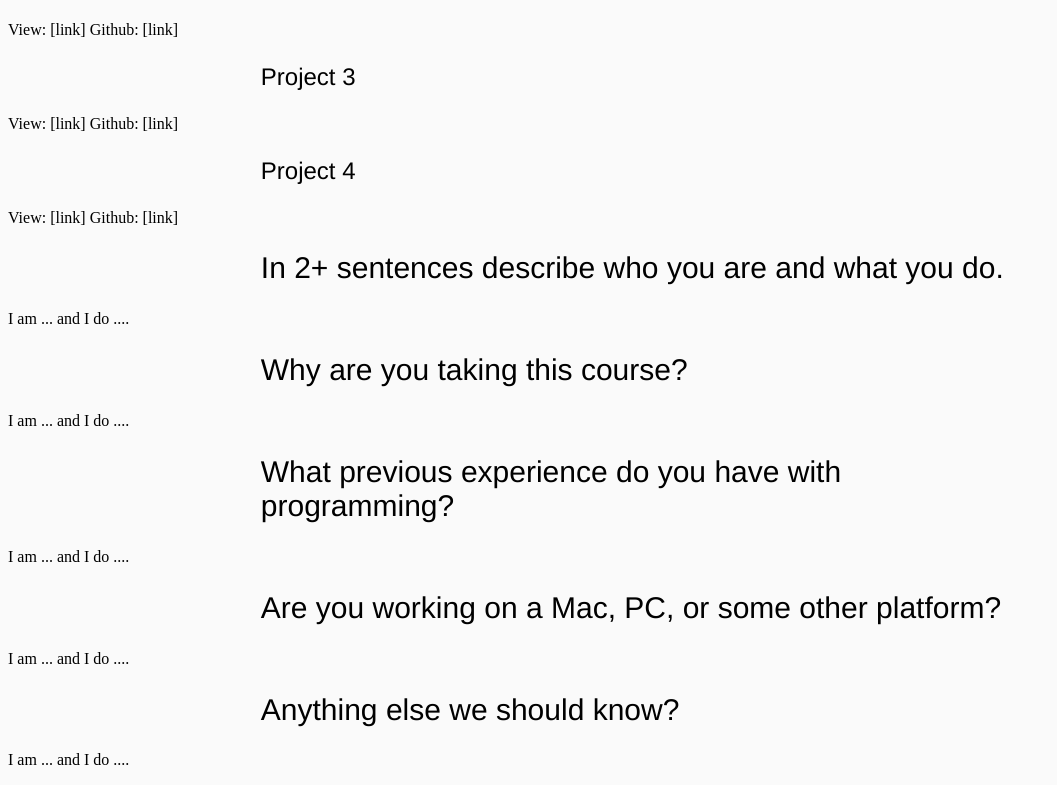
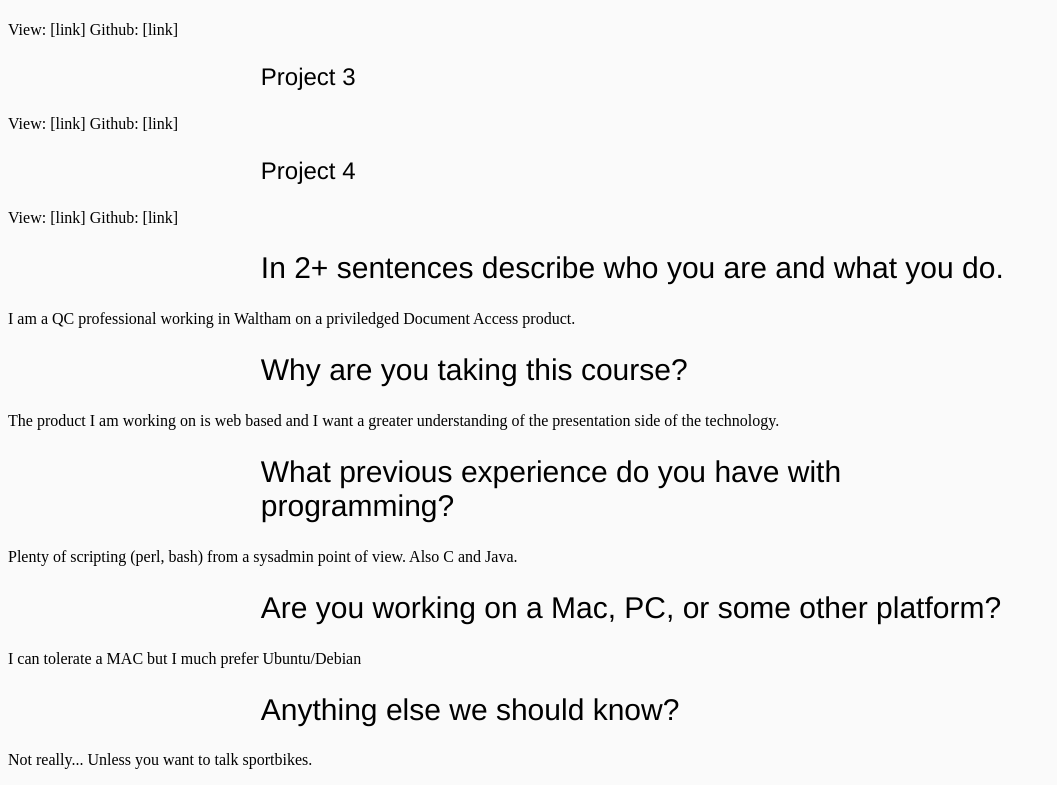
Before and after one commit to vkarani/project-one, a plain HTML site: page index.html in a window 1280 px wide. Shown: the part 609-1394 px from the top of the page, without its empty margins (0-1057 px from the left). Drawn offline with Linux system fonts and the light colour scheme.

Commit message:
Added my life story to index.html

```diff
--- a/index.html
+++ b/index.html
@@ -24,19 +24,19 @@
     </p>
 
     <h2>In 2+ sentences describe who you are and what you do.</h2>
-    <p>I am ... and I do ....</p> <!-- Fill all these in and make em line up-->
+    <p>I am a QC professional working in Waltham on a priviledged Document Access product.</p> <!-- Fill all these in and make em line up-->
 
     <h2>Why are you taking this course?</h2>
-    <p>I am ... and I do ....</p>
+    <p>The product I am working on is web based and I want a greater understanding of the presentation side of the technology.</p>
 
     <h2>What previous experience do you have with programming?</h2>
-    <p>I am ... and I do ....</p>
+    <p>Plenty of scripting (perl, bash) from a sysadmin point of view. Also C and Java.</p>
 
     <h2>Are you working on a Mac, PC, or some other platform?</h2>
-    <p>I am ... and I do ....</p>
+    <p>I can tolerate a MAC but I much prefer Ubuntu/Debian</p>
 
     <h2>Anything else we should know?</h2>
-    <p>I am ... and I do ....</p>
+    <p>Not really... Unless you want to talk sportbikes.</p>
 
    </div>
   </body>
```
